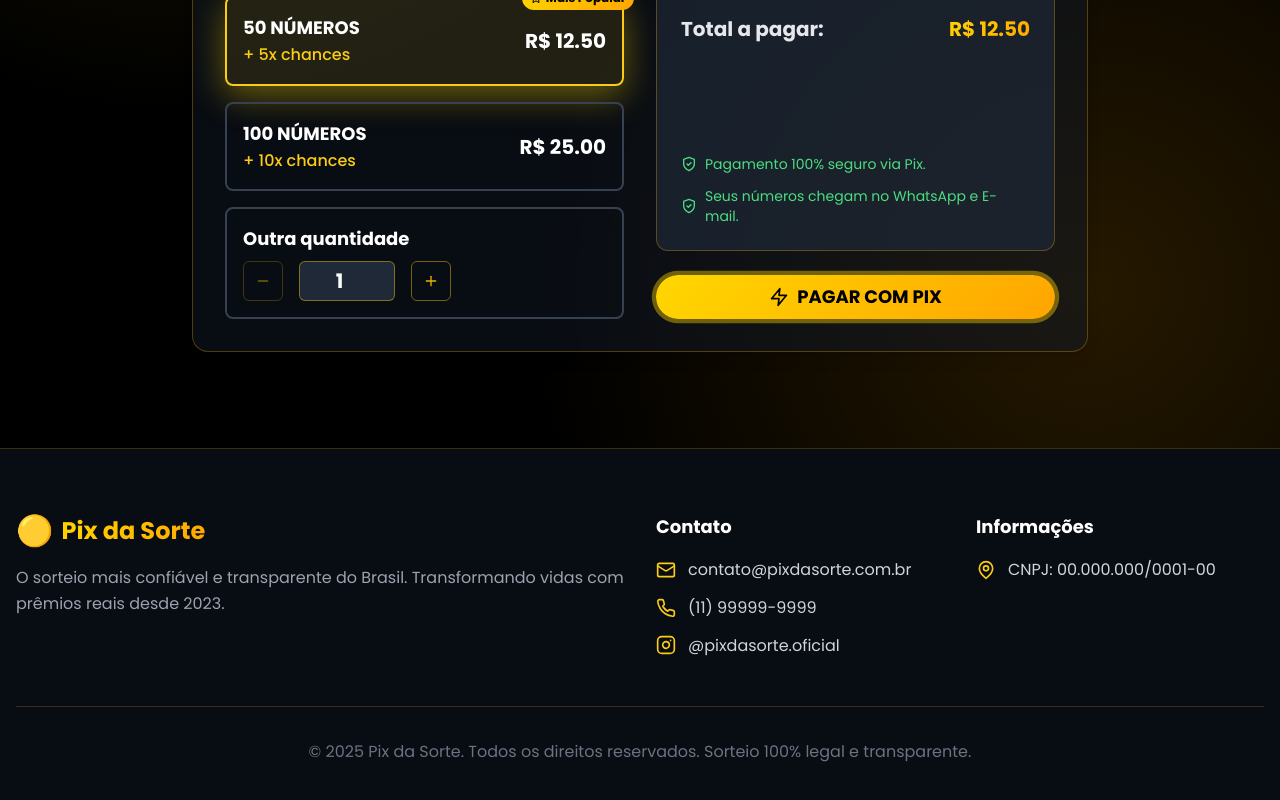
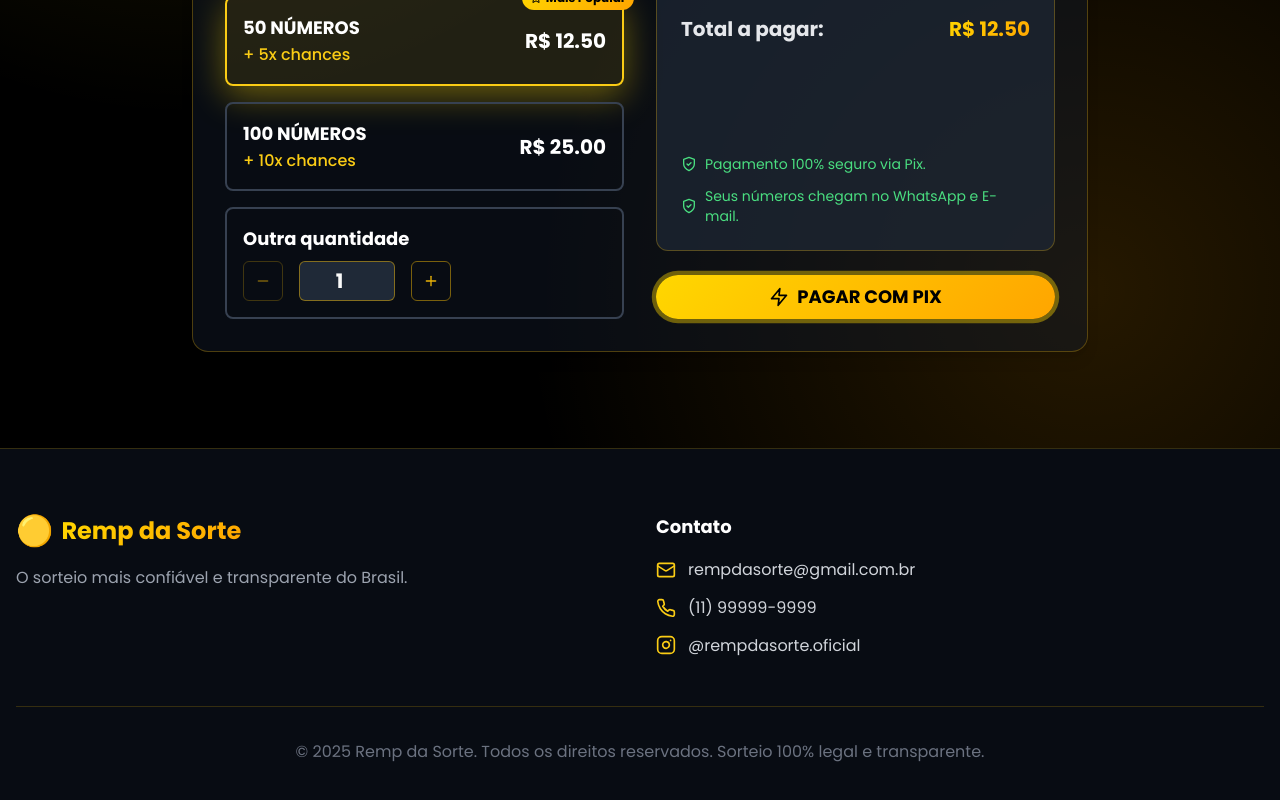
Before and after one commit to ChristianBrandao/landingpage, a React (Vite) app: page /comprar in a window 1280 px wide. Shown: the part 604-1404 px from the top of the page. Built offline with nearby package versions, Linux system fonts and the light colour scheme.

Commit message:
Melhorias

```diff
--- a/src/components/AboutSection.jsx
+++ b/src/components/AboutSection.jsx
@@ -30,10 +30,10 @@ const AboutSection = () => {
           className="text-center mb-16"
         >
           <h2 className="text-4xl md:text-5xl font-bold mb-6 text-white">
-            O que é o <span className="text-gradient">Pix da Sorte</span>?
+            O que é o <span className="text-gradient">Remp da Sorte</span>?
           </h2>
           <p className="text-xl text-gray-300 max-w-4xl mx-auto leading-relaxed">
-            O Pix da Sorte é um sorteio 100% legal e transparente onde você pode ganhar R$ 2.000 em dinheiro direto no Pix e uma CNH grátis, apenas participando com um número da sorte a partir de R$ 0.20.
+            O Remp da Sorte é um sorteio 100% legal e transparente onde você pode ganhar R$ 3.000 em dinheiro direto no Pix ou uma CNH grátis, apenas participando com um número da sorte a partir de R$ 0.25.
           </p>
         </motion.div>
 
--- a/src/components/Footer.jsx
+++ b/src/components/Footer.jsx
@@ -18,10 +18,10 @@ const Footer = () => {
           <div className="lg:col-span-2">
             <div className="flex items-center space-x-2 mb-4">
               <span className="text-3xl">🟡</span>
-              <span className="text-2xl font-bold text-gradient">Pix da Sorte</span>
+              <span className="text-2xl font-bold text-gradient">Remp da Sorte</span>
             </div>
             <p className="text-gray-400 leading-relaxed mb-6">
-              O sorteio mais confiável e transparente do Brasil. Transformando vidas com prêmios reais desde 2023.
+              O sorteio mais confiável e transparente do Brasil.
             </p>
           </div>
 
@@ -31,7 +31,7 @@ const Footer = () => {
             <div className="space-y-3">
               <div className="flex items-center space-x-3">
                 <Mail className="w-5 h-5 text-yellow-400" />
-                <span className="text-gray-300">contato@pixdasorte.com.br</span>
+                <span className="text-gray-300">rempdasorte@gmail.com.br</span>
               </div>
               <div className="flex items-center space-x-3">
                 <Phone className="w-5 h-5 text-yellow-400" />
@@ -39,21 +39,13 @@ const Footer = () => {
               </div>
               <div className="flex items-center space-x-3">
                 <Instagram className="w-5 h-5 text-yellow-400" />
-                <span className="text-gray-300">@pixdasorte.oficial</span>
+                <span className="text-gray-300">@rempdasorte.oficial</span>
               </div>
             </div>
           </div>
 
           {/* Legal Info */}
-          <div>
-            <span className="text-lg font-bold mb-4 block text-white">Informações</span>
-            <div className="space-y-3">
-              <div className="flex items-center space-x-3">
-                <MapPin className="w-5 h-5 text-yellow-400" />
-                <span className="text-gray-300">CNPJ: 00.000.000/0001-00</span>
-              </div>
-            </div>
-          </div>
+
         </motion.div>
 
         <motion.div
@@ -64,7 +56,7 @@ const Footer = () => {
           className="border-t border-yellow-500/20 mt-12 pt-8 text-center"
         >
           <p className="text-gray-500">
-            © 2025 Pix da Sorte. Todos os direitos reservados. Sorteio 100% legal e transparente.
+            © 2025 Remp da Sorte. Todos os direitos reservados. Sorteio 100% legal e transparente.
           </p>
         </motion.div>
       </div>
--- a/src/components/Header.jsx
+++ b/src/components/Header.jsx
@@ -38,7 +38,7 @@ const Header = () => {
               whileHover={{ scale: 1.05 }}
             >
               <span className="text-2xl">🟡</span>
-              <span className="text-xl font-bold text-gradient">Pix da Sorte</span>
+              <span className="text-xl font-bold text-gradient">Remp da Sorte</span>
             </motion.div>
           </Link>
 
--- a/src/components/OrganizerSection.jsx
+++ b/src/components/OrganizerSection.jsx
@@ -33,7 +33,7 @@ const OrganizerSection = () => {
           className="text-center mb-16"
         >
           <h2 className="text-4xl md:text-5xl font-bold mb-6 text-white">
-            Quem Está por Trás do <span className="text-gradient">Pix da Sorte</span>?
+            Quem Está por Trás do <span className="text-gradient">Remp da Sorte</span>?
           </h2>
         </motion.div>
 
@@ -46,12 +46,12 @@ const OrganizerSection = () => {
             className="space-y-6"
           >
             <div className="bg-gray-900/50 p-8 rounded-2xl border border-yellow-500/30">
-              <h3 className="text-2xl font-bold mb-4 text-white">Lucas Barbosa</h3>
+              <h3 className="text-2xl font-bold mb-4 text-white">Remp</h3>
               <p className="text-lg text-gray-300 leading-relaxed mb-6">
-                  E aí, pessoal! Meu nome é REMP, e eu sou o criador do Pix da Sorte.
-                  Meu objetivo é simples: mudar vidas com prêmios de verdade.
-                  Já fizemos muitos ganhadores felizes, e nosso compromisso é continuar crescendo e transformando a vida de cada vez mais gente.
-                  É um projeto sério, feito para você!
+              Fala, pessoal! Eu sou o REMP, criador do Remp da Sorte.
+              Nosso propósito é claro: mudar vidas com prêmios reais.
+              Já tivemos muitos ganhadores felizes, e seguimos firmes no compromisso de crescer cada vez mais e transformar a vida de muita gente.
+              Esse é um projeto sério, feito com carinho e transparência, especialmente para você!
               </p>
               <div className="flex items-center space-x-2 text-gray-300">
                 <MapPin className="w-5 h-5 text-yellow-500" />
@@ -89,8 +89,8 @@ const OrganizerSection = () => {
             <div className="floating">
               <img
                 className="w-full h-auto rounded-2xl shadow-gold border-2 border-yellow-500/50"
-                alt="Lucas Barbosa sorrindo com ganhadores do Pix da Sorte"
-               src="https://images.unsplash.com/photo-1689143944836-e9d9cbc50f97" />
+                alt="lOGO"
+               src="Gemini_Generated_Image_njbhlvnjbhlvnjbh.png" />
             </div>
           </motion.div>
         </div>
```
Also changed, not shown: 1 other file (tests, documents, lock files or other folders).
